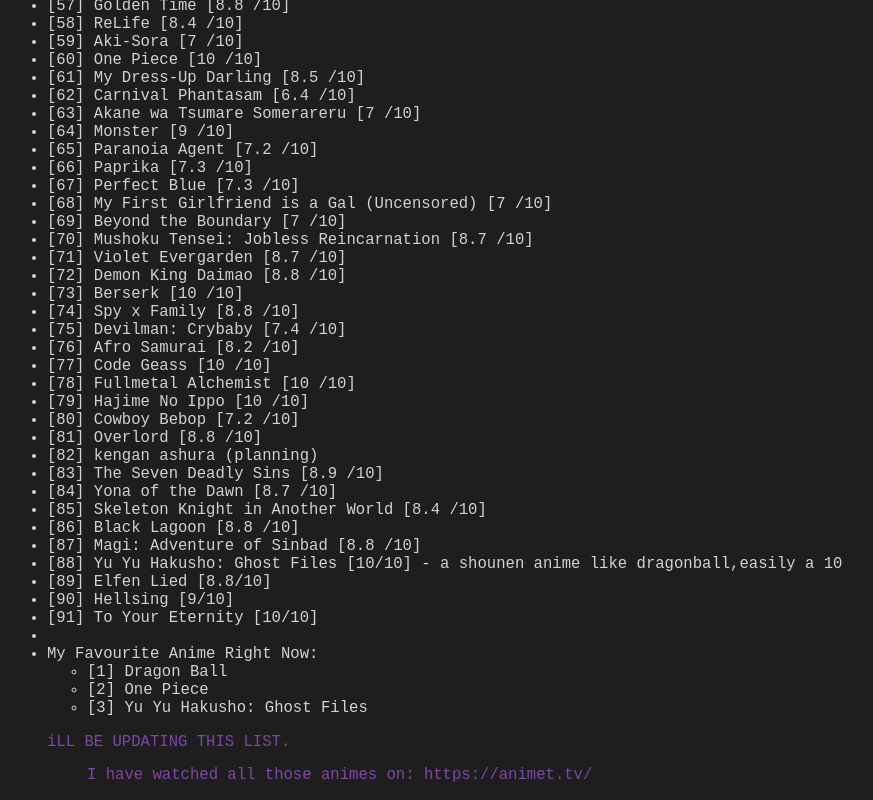
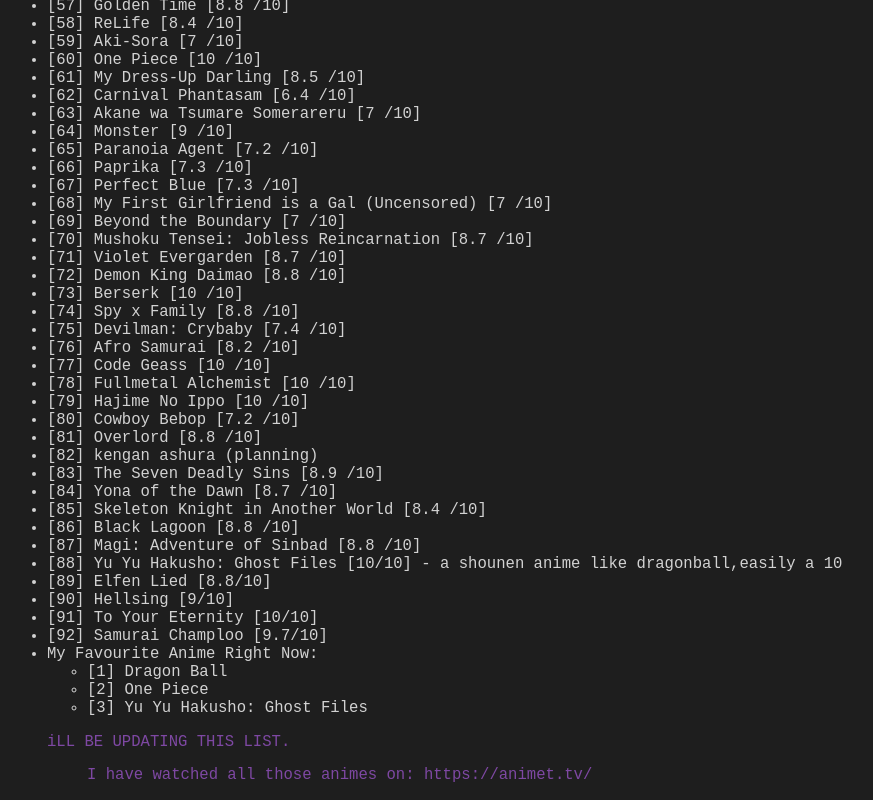
Before and after one commit to CryptedEx/MyAnimeList, a plain HTML site: page index.html in a window 1280 px wide. Shown: the part 1053-1853 px from the top of the page, without its empty margins (1-874 px from the left). Drawn offline with Linux system fonts and the light colour scheme.

Commit message:
Update index.html

```diff
--- a/index.html
+++ b/index.html
@@ -124,7 +124,7 @@
 <li>[89] Elfen Lied [8.8/10] </li>
 <li>[90] Hellsing [9/10] </li>
 <li>[91] To Your Eternity [10/10] </li>
-<li [92] Samurai Champloo [9.7/10] </li>
+<li>[92] Samurai Champloo [9.7/10] </li>
 			<li>My Favourite Anime Right Now:
 				<ul><li>[1] Dragon Ball</li></ul>
 				<ul><li>[2] One Piece</li></ul>
```
